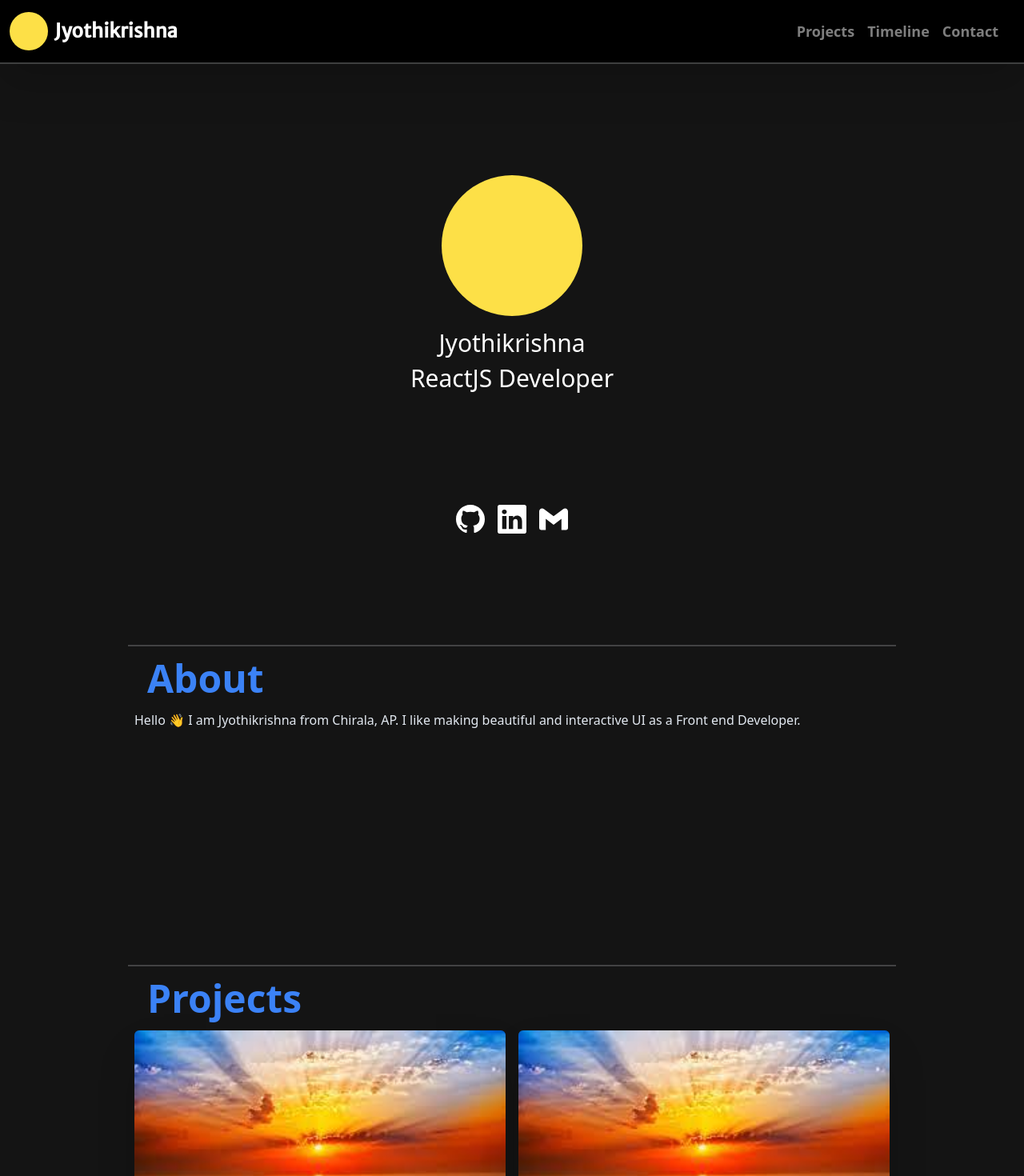
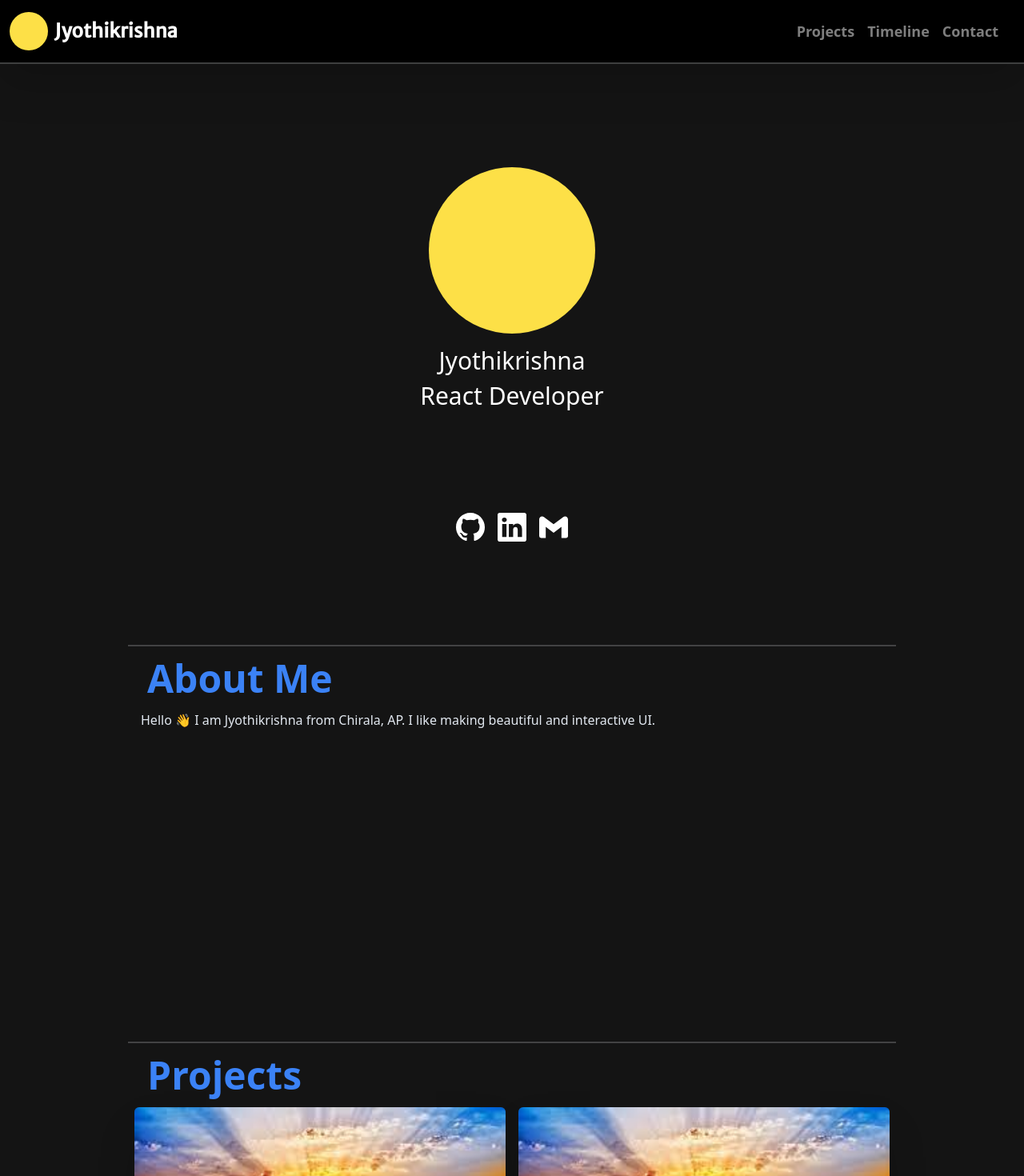
Before and after one commit to bhendi-boi/portfolio, a React (Vite) app: page / in a window 1280 px wide. Shown: the top 1470 px of the page at 80% size. Built offline with nearby package versions, Linux system fonts and the light colour scheme.

Commit message:
minor changes

```diff
--- a/src/components/About.jsx
+++ b/src/components/About.jsx
@@ -2,12 +2,12 @@ import Title from "./Title";
 
 const About = () => {
   return (
-    <section className="px-2 h-96 border-b-2 border-slate-50 border-opacity-20 text-slate-200">
-      <Title name="about" />
+    <section className="px-2 min-h-[30rem] border-b-2 border-slate-50 border-opacity-20 text-slate-200">
+      <Title name="about me" />
       <div>
-        <p>
+        <p className="px-2">
           Hello 👋 I am <span>Jyothikrishna</span> from Chirala, AP. I like
-          making beautiful and interactive UI as a Front end Developer.
+          making beautiful and interactive UI.
         </p>
       </div>
     </section>
--- a/src/components/Intro.jsx
+++ b/src/components/Intro.jsx
@@ -1,15 +1,25 @@
 import Contact from "./Contact";
+
+const imageSrc =
+  "https://images.pexels.com/photos/220453/pexels-photo-220453.jpeg?auto=compress&cs=tinysrgb&w=1260&h=750&dpr=2";
+
 const Intro = ({ scrollRef }) => {
   return (
     <section className="h-[calc(100vh-4.5rem)] flex flex-col justify-evenly items-center border-b-2 border-slate-50 border-opacity-20">
       <div className="flex flex-col items-center gap-4">
-        <figure className="h-44 w-44 bg-yellow-300 rounded-full"></figure>
+        <picture className="h-52 w-52 bg-yellow-300 rounded-full">
+          {/* <img
+            src={imageSrc}
+            alt="Jyothikrishna image"
+            className="w-full object-contain"
+          /> */}
+        </picture>
         <div>
           <p className="font-medium text-center text-3xl text-white pb-2">
             Jyothikrishna
           </p>
           <p className="font-medium text-center text-3xl text-white">
-            ReactJS Developer
+            React Developer
           </p>
         </div>
       </div>
```
